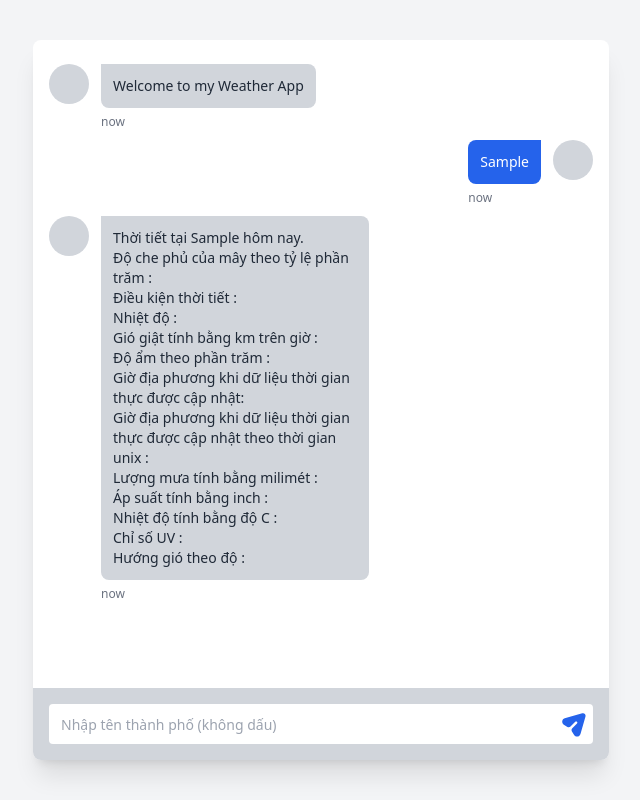
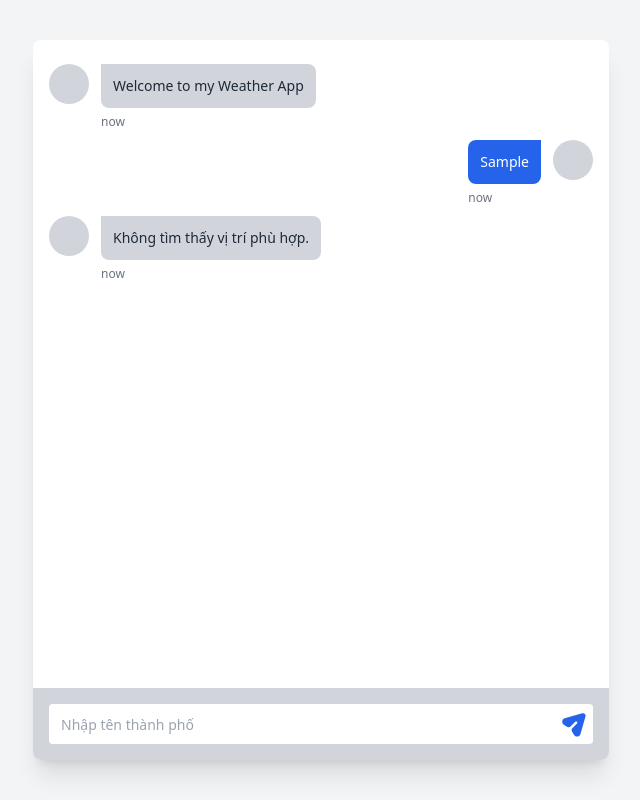
Before and after one commit to nhan2k/bot-reply, a Next.js app: page / in a window 1280 px wide. Both pictures are taken after typing "Sample" into the empty fields and a click on the button "Add to favorites". Shown: the whole page, without its empty margins (319-959 px from the left). Built offline with nearby package versions, Linux system fonts and the light colour scheme; no server answers.

Commit message:
config input, response

```diff
--- a/pages/index.tsx
+++ b/pages/index.tsx
@@ -17,6 +17,7 @@ interface IWeather {
   cloud?: number;
   uv?: number;
   gust_kph?: number;
+  message?: string;
 }
 
 interface IHome {}
@@ -41,7 +42,7 @@ const Home: React.FC<IHome> = () => {
         setData(response.data?.current);
       })
       .catch(function (error) {
-        setData(error.message);
+        setData({ message: `Không tìm thấy vị trí phù hợp.` });
         console.error(error);
       });
     setSubValue(value);
@@ -89,8 +90,17 @@ const Home: React.FC<IHome> = () => {
                 <span className="text-xs leading-none text-gray-500">now</span>
               </div>
             </div>
-          ) : (
-            data && (
+          ) : data?.message ? (
+            <div className="mt-2 flex w-full max-w-xs space-x-3">
+              <div className="h-10 w-10 flex-shrink-0 rounded-full bg-gray-300"></div>
+              <div>
+                <div className="rounded-r-lg rounded-bl-lg bg-gray-300 p-3">
+                  <p className="text-sm">{data?.message}</p>
+                </div>
+                <span className="text-xs leading-none text-gray-500">now</span>
+              </div>
+            </div>
+          ) : data?.cloud ? (
             <div className="mt-2 flex w-full max-w-xs space-x-3">
               <div className="h-10 w-10 flex-shrink-0 rounded-full bg-gray-300"></div>
               <div>
@@ -114,8 +124,8 @@ const Home: React.FC<IHome> = () => {
                     {data?.last_updated}
                   </p>
                   <p className="text-sm">
-                      Giờ địa phương khi dữ liệu thời gian thực được cập nhật
-                      theo thời gian unix : {data?.last_updated_epoch}
+                    Giờ địa phương khi dữ liệu thời gian thực được cập nhật theo
+                    thời gian unix : {data?.last_updated_epoch}
                   </p>
                   <p className="text-sm">
                     Lượng mưa tính bằng milimét : {data?.precip_mm}
@@ -131,12 +141,11 @@ const Home: React.FC<IHome> = () => {
                     Hướng gió theo độ : {data?.wind_degree}
                   </p>
                 </div>
-                  <span className="text-xs leading-none text-gray-500">
-                    now
-                  </span>
+                <span className="text-xs leading-none text-gray-500">now</span>
               </div>
             </div>
-            )
+          ) : (
+            <></>
           )}
         </div>
         <form onSubmit={handleSubmit}>
@@ -144,7 +153,7 @@ const Home: React.FC<IHome> = () => {
             <input
               className=" flex h-10 w-full items-center rounded px-3 text-sm"
               type="text"
-              placeholder="Nhập tên thành phố (không dấu)"
+              placeholder="Nhập tên thành phố"
               value={value}
               onChange={handleOnchange}
             />
```
Lines whose indentation alone changed are shown as unchanged.
